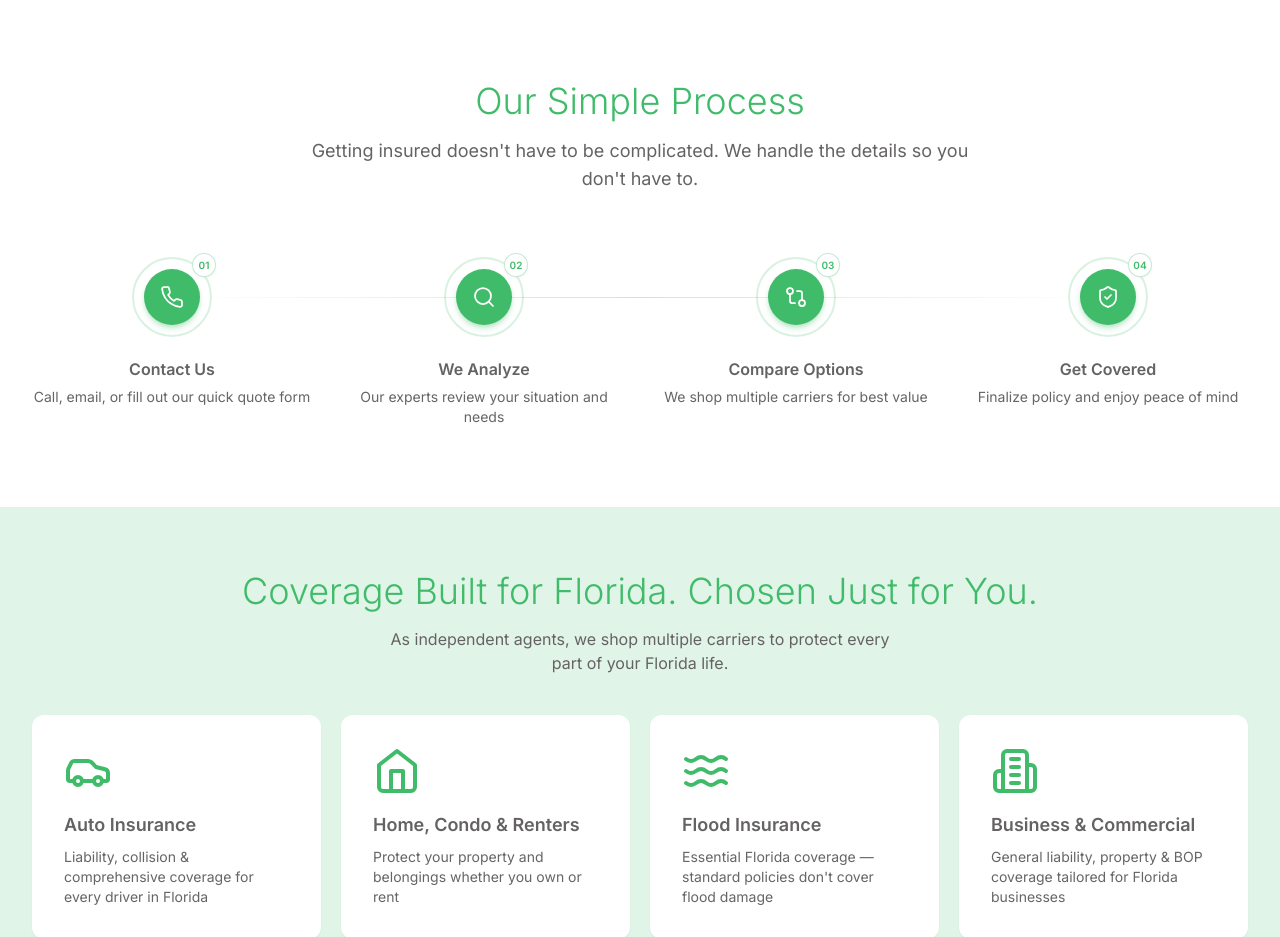
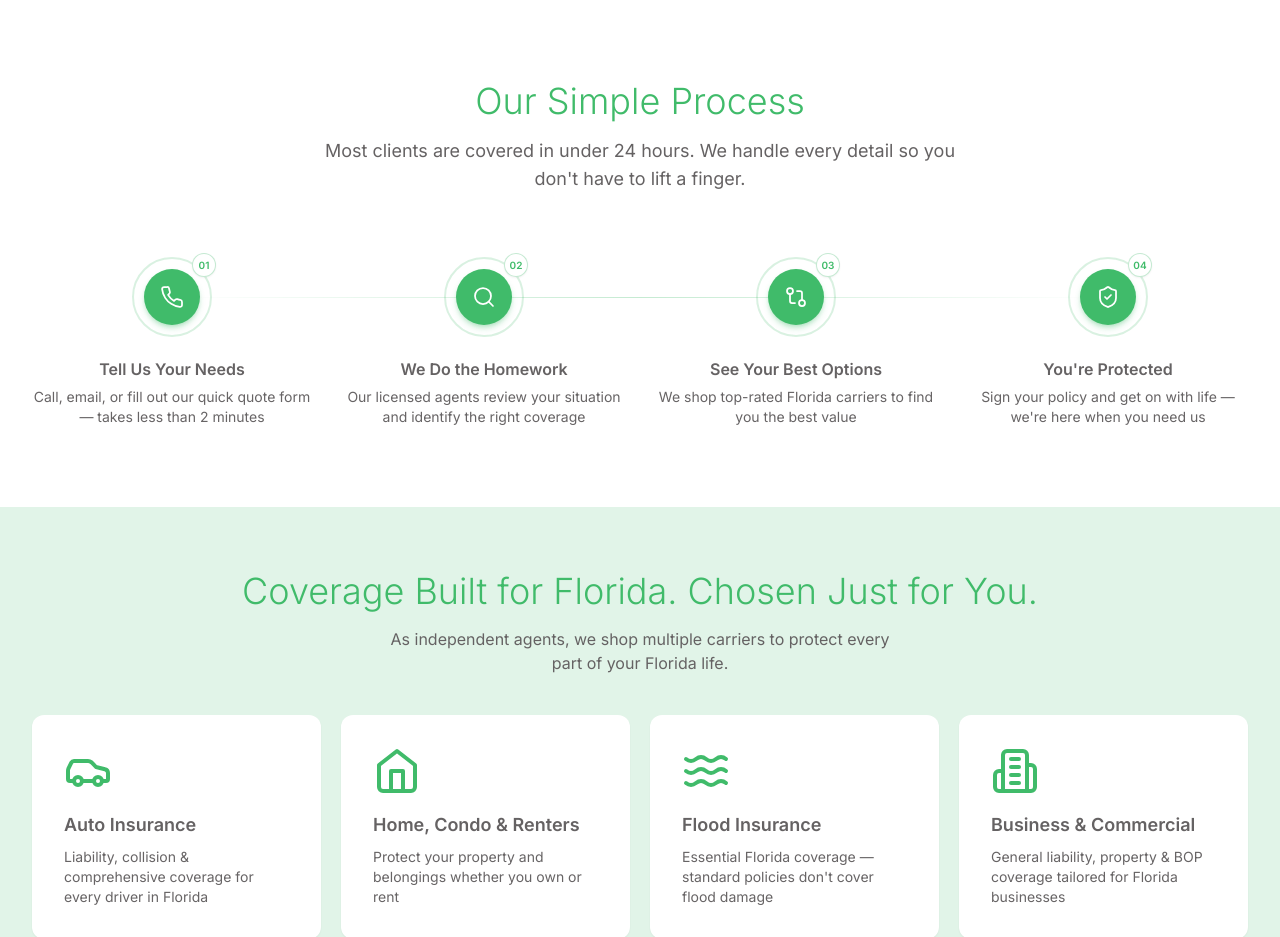
Before and after one commit to Millenium-AI/native, a React (Vite) app: page / in a window 1280 px wide. Shown: the part 780-1717 px from the top of the page. Built offline with nearby package versions, Linux system fonts and the light colour scheme; no server answers.

Commit message:
Update process steps and descriptions for clarity

```diff
--- a/src/components/sections/Process.tsx
+++ b/src/components/sections/Process.tsx
@@ -4,26 +4,26 @@ const steps = [
   {
     number: "01",
     icon: Phone,
-    title: "Contact Us",
-    description: "Call, email, or fill out our quick quote form",
+    title: "Tell Us Your Needs",
+    description: "Call, email, or fill out our quick quote form — takes less than 2 minutes",
   },
   {
     number: "02",
     icon: Search,
-    title: "We Analyze",
-    description: "Our experts review your situation and needs",
+    title: "We Do the Homework",
+    description: "Our licensed agents review your situation and identify the right coverage",
   },
   {
     number: "03",
     icon: GitCompare,
-    title: "Compare Options",
-    description: "We shop multiple carriers for best value",
+    title: "See Your Best Options",
+    description: "We shop top-rated Florida carriers to find you the best value",
   },
   {
     number: "04",
     icon: ShieldCheck,
-    title: "Get Covered",
-    description: "Finalize policy and enjoy peace of mind",
+    title: "You're Protected",
+    description: "Sign your policy and get on with life — we're here when you need us",
   },
 ];
 
@@ -38,8 +38,8 @@ export const Process = () => {
             Our Simple Process
           </h2>
           <p className="text-base sm:text-lg text-native-gray max-w-2xl mx-auto">
-            Getting insured doesn't have to be complicated. We handle the
-            details so you don't have to.
+            Most clients are covered in under 24 hours. We handle every detail
+            so you don't have to lift a finger.
           </p>
         </div>
 
```
